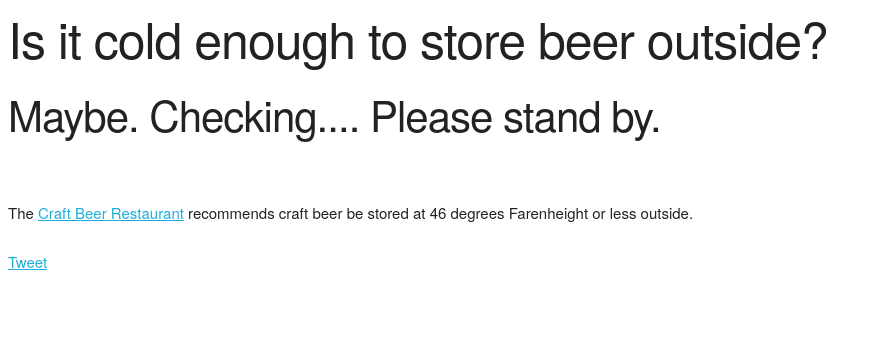
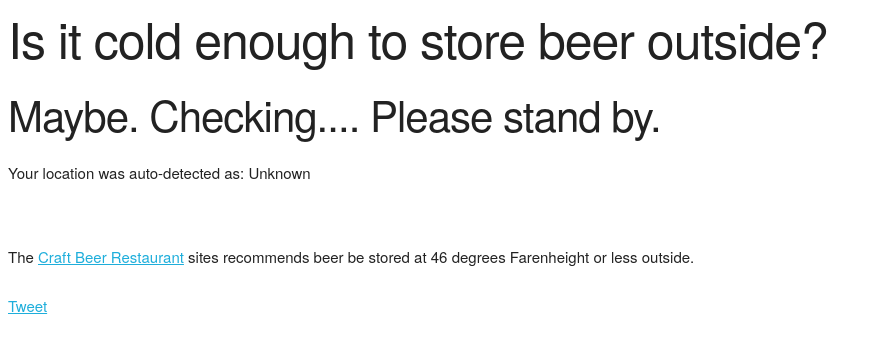
Before and after one commit to ivanoats/cold-enough-for-beer, a website: page index.html in a window 1280 px wide. Shown: the whole page, without its empty margins (0-881 px from the left). Drawn offline with nearby package versions, Linux system fonts and the light colour scheme; no server answers.

Commit message:
location display

```diff
--- a/index.html
+++ b/index.html
@@ -19,7 +19,8 @@
 
   <h1>Is it cold enough to store beer outside?</h1>
   <h2 class="answer">Maybe. Checking.... Please stand by. </h2>
-  <p style="margin-top: 4em">The <a href="http://craftbeerrestaurant.com/Craft_Beer_Restaurant/Temperature_Guidelines.html">Craft Beer Restaurant</a> recommends craft beer be stored at 46 degrees Farenheight or less outside.</p>
+  <p>Your location was auto-detected as: <span class="location">Unknown</span></p>
+  <p style="margin-top: 4em">The <a href="http://craftbeerrestaurant.com/Craft_Beer_Restaurant/Temperature_Guidelines.html">Craft Beer Restaurant</a> sites recommends beer be stored at 46 degrees Farenheight or less outside.</p>
 
 <!-- social buttons -->
 <div class="social twitter">
@@ -47,6 +48,7 @@
       } else {
         $('h2.answer').text('🌴No way, José. It\'s only ' + temp_f + 'degrees.');
       }
+      $('p.location').text(data.current_observation.display_location.full)
     }
 
   </script>
```
